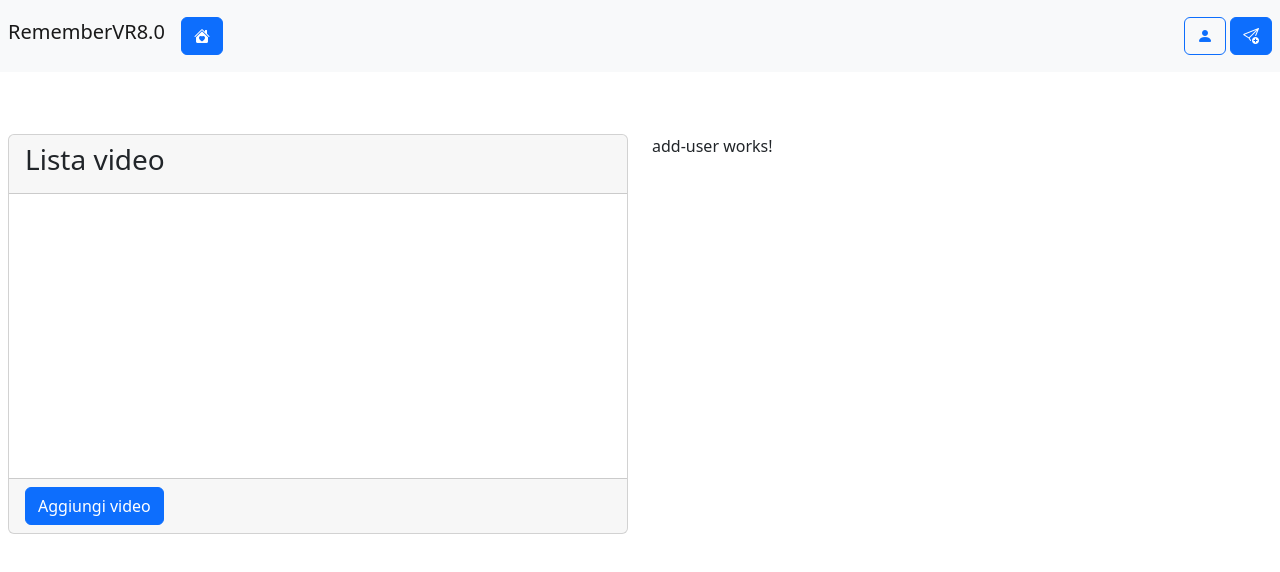
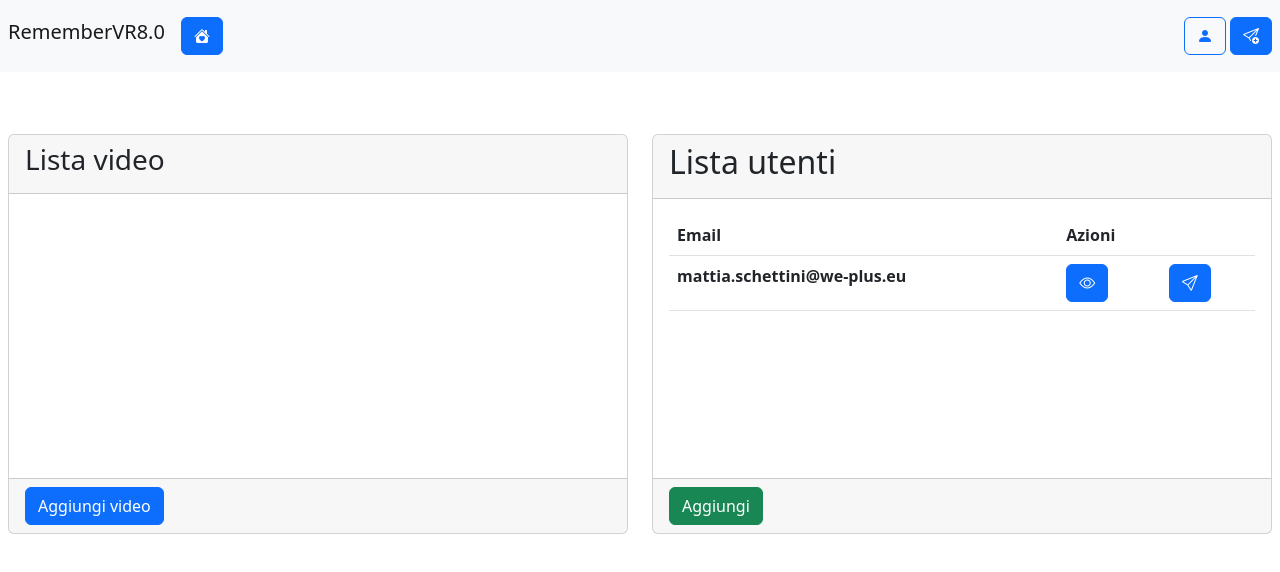
Before and after one commit to Gabryzzzzz/FERememberVR8.0, an Angular app: page /home in a window 1280 px wide. Both pictures are taken after a click on the button "Accedi". Shown: the top 572 px of the page. Built offline with nearby package versions, Linux system fonts and the light colour scheme.

Commit message:
inserisc i cose

```diff
--- a/src/app/app.module.ts
+++ b/src/app/app.module.ts
@@ -13,6 +13,8 @@ import { AddUserComponent } from './component/add-user/add-user.component';
 import { SafeUrlPipe } from './pipe/safe-url.pipe';
 import { ConfirmDialogComponent } from './component/modals/confirm-dialog/confirm-dialog.component';
 import { SuccessDialogComponent } from './component/modals/success-dialog/success-dialog.component';
+import { AddVideosComponent } from './component/modals/add-videos/add-videos.component';
+import { ViewCodeComponent } from './component/modals/view-code/view-code.component';
 
 @NgModule({
   declarations: [
@@ -25,7 +27,9 @@ import { SuccessDialogComponent } from './component/modals/success-dialog/succes
     AddUserComponent,
     SafeUrlPipe,
     ConfirmDialogComponent,
-    SuccessDialogComponent
+    SuccessDialogComponent,
+    AddVideosComponent,
+    ViewCodeComponent
   ],
   imports: [
     BrowserModule,
--- a/src/app/component/add-user/add-user.component.html
+++ b/src/app/component/add-user/add-user.component.html
@@ -1 +1,46 @@
-<p>add-user works!</p>
+<div class="card" style="height: 400px;">
+  <div class="card-header">
+   <h2>
+    Lista utenti
+   </h2>
+  </div>
+  <div class="card-body" style="overflow: auto;">
+    <div class="row">
+      <div class="col-12">
+        <table class="table">
+          <thead class="thead-dark">
+            <tr>
+              <th scope="col">Email</th>
+              <th scope="col">Azioni</th>
+            </tr>
+          </thead>
+          <tbody>
+            <tr *ngFor="let user of users">
+              <th >{{user.email}}</th>
+              <td>
+                <div class="row">
+                  <div class="col-6">
+                    <div class="pl-2">
+                      <button class="btn btn-primary pl-2" ngbTooltip="Viusualizza codice" (click)="viewCode(user.code)"><i class="bi bi-eye"></i></button>
+                    </div>
+                  </div>
+                  <div class="col-6">
+                    <div class="pl-2">
+                      <button class="btn btn-primary pl-2" ngbTooltip="Invia email"><i class="bi bi-send"></i></button>
+                    </div>
+                  </div>
+                </div>
+
+
+              </td>
+            </tr>
+
+          </tbody>
+        </table>
+      </div>
+    </div>
+
+  </div>
+  <div class="card-footer">
+    <button type="button" class="btn btn-success" >Aggiungi</button>
+  </div>
--- a/src/app/component/add-user/add-user.component.ts
+++ b/src/app/component/add-user/add-user.component.ts
@@ -1,4 +1,5 @@
 import { Component } from '@angular/core';
+import { ModalsServiceService } from 'src/app/service/modals-service.service';
 
 @Component({
   selector: 'app-add-user',
@@ -7,4 +8,17 @@ import { Component } from '@angular/core';
 })
 export class AddUserComponent {
 
+  constructor(public modalService: ModalsServiceService) { }
+
+  public users: any[] = [
+    {
+      email: 'mattia.schettini@we-plus.eu',
+      code: '552255'
+    }
+  ]
+
+  viewCode(code: string){
+    this.modalService.viewCode(code).subscribe();
+  }
+
 }
--- a/src/app/component/add-video/add-video.component.ts
+++ b/src/app/component/add-video/add-video.component.ts
@@ -42,8 +42,28 @@ export class AddVideoComponent implements OnInit {
 
 
   }
+  dataURLtoFile(dataurl: any, filename: any) {
+
+    var arr = dataurl.split(','),
+        mime = arr[0].match(/:(.*?);/)[1],
+        bstr = atob(arr[1]),
+        n = bstr.length,
+        u8arr = new Uint8Array(n);
+
+    while(n--){
+        u8arr[n] = bstr.charCodeAt(n);
+    }
+
+    return new File([u8arr], filename, {type:mime});
+}
 
   addVideo(){
+    this.modalService.addVideo().subscribe(x=> {
+      if(x != undefined){
+        debugger
+        this.safeVideoList.push(this.sanitizer.bypassSecurityTrustResourceUrl(x))
+      }
+    })
 
   }
 
--- /dev/null
+++ b/src/app/component/modals/add-videos/add-videos.component.html
@@ -0,0 +1,20 @@
+<div class="modal-header">
+  <h4 class="modal-title">Aggiungi un video</h4>
+  <button type="button" class="btn-close" aria-label="Close" (click)="modalService.dismiss()"></button>
+</div>
+<div class="modal-body">
+  <div class="row">
+    <div class="col-12">
+      <input type="file" accept="video/*" (change)="loadVideo($event)">
+    </div>
+    <div class="col-12 pt-2">
+      <video [src]="url" *ngIf="url" height="200" controls></video>
+    </div>
+  </div>
+<div>
+</div>
+</div>
+<div class="modal-footer">
+  <button type="button" class="btn btn-success" (click)="sendVideoToBE()">Aggiungi</button>
+  <button type="button" class="btn btn-danger" (click)="modalService.close(false)">Chiudi</button>
+</div>
--- /dev/null
+++ b/src/app/component/modals/add-videos/add-videos.component.ts
@@ -0,0 +1,38 @@
+import { Component } from '@angular/core';
+import { DomSanitizer, SafeResourceUrl } from '@angular/platform-browser';
+import { NgbActiveModal } from '@ng-bootstrap/ng-bootstrap';
+
+@Component({
+  selector: 'app-add-videos',
+  templateUrl: './add-videos.component.html',
+  styleUrls: ['./add-videos.component.less']
+})
+export class AddVideosComponent {
+
+  constructor(public modalService: NgbActiveModal, public sanitizer: DomSanitizer,) { }
+
+  videoSanitized: SafeResourceUrl| undefined = undefined;
+  url: any;
+  format: any;
+  loadVideo(event: any){
+    const file = event.target.files && event.target.files[0];
+    if (file) {
+      var reader = new FileReader();
+      reader.readAsDataURL(file);
+      if(file.type.indexOf('image')> -1){
+        this.format = 'image';
+      } else if(file.type.indexOf('video')> -1){
+        this.format = 'video';
+      }
+      reader.onload = (event) => {
+        this.url = (<FileReader>event.target).result;
+      }
+    }
+  }
+
+  sendVideoToBE(){
+    debugger
+    this.modalService.close(this.url);
+  }
+
+}
--- /dev/null
+++ b/src/app/component/modals/view-code/view-code.component.html
@@ -0,0 +1,10 @@
+<div class="modal-header">
+  <h4 class="modal-title">Codice d'accesso</h4>
+  <button type="button" class="btn-close" aria-label="Close" (click)="modalService.dismiss()"></button>
+</div>
+<div class="modal-body text-center">
+   <h3>{{messaggio}}</h3>
+</div>
+<div class="modal-footer">
+  <button type="button" class="btn btn-success" (click)="modalService.close()">Okay</button>
+</div>
--- a/src/app/service/modals-service.service.ts
+++ b/src/app/service/modals-service.service.ts
@@ -1,7 +1,9 @@
 import { Injectable } from '@angular/core';
 import { NgbModal } from '@ng-bootstrap/ng-bootstrap';
+import { AddVideosComponent } from '../component/modals/add-videos/add-videos.component';
 import { ConfirmDialogComponent } from '../component/modals/confirm-dialog/confirm-dialog.component';
 import { SuccessDialogComponent } from '../component/modals/success-dialog/success-dialog.component';
+import { ViewCodeComponent } from '../component/modals/view-code/view-code.component';
 
 @Injectable({
   providedIn: 'root'
@@ -20,4 +22,15 @@ export class ModalsServiceService {
     modal.componentInstance.messaggio = messaggio;
     return modal.closed
   }
+
+  viewCode(messaggio: string) {
+    let modal  = this.modalService.open(ViewCodeComponent, { centered: true });
+    modal.componentInstance.messaggio = messaggio;
+    return modal.closed
+  }
+
+  addVideo() {
+    let modal  = this.modalService.open(AddVideosComponent, { centered: true, size: 'lg'});
+    return modal.closed
+  }
 }
```
Also changed, not shown: src/app/component/modals/view-code/view-code.component.ts (added, +14 -0 lines), src/app/component/modals/add-videos/add-videos.component.less (added), src/app/component/modals/view-code/view-code.component.less (added).
